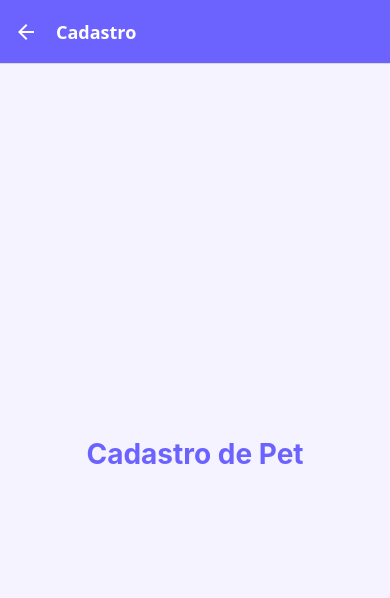
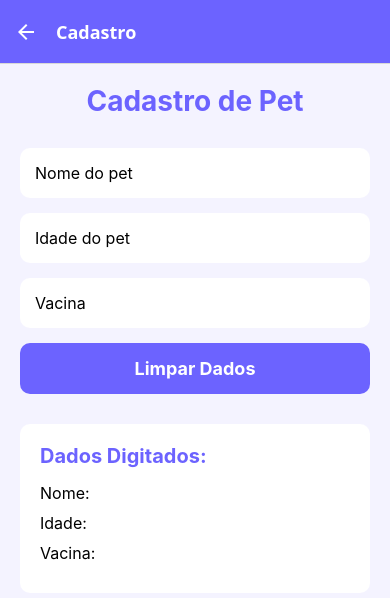
Before and after one commit to FelipeAugusto99/SP01MOBILE-SUPERNOVA-VET, a React Native app: screen /Cadastro in a window 390 px wide. Shown: the top 598 px of the page. Built offline with nearby package versions, Linux system fonts and the light colour scheme.

Commit message:
atualizando CadastroScreen,js, adicionando usestate

```diff
--- a/src/screens/CadastroScreen.js
+++ b/src/screens/CadastroScreen.js
@@ -1,24 +1,138 @@
-import { StyleSheet, Text, View } from 'react-native';
+import { useState } from 'react';
+
+import {
+    StyleSheet,
+    Text,
+    TextInput,
+    TouchableOpacity,
+    View,
+} from 'react-native';
 
 export default function CadastroScreen() {
+
+  const [nomePet, setNomePet] = useState('');
+  const [idadePet, setIdadePet] = useState('');
+  const [vacinaPet, setVacinaPet] = useState('');
+
+  function limparFormulario() {
+    setNomePet('');
+    setIdadePet('');
+    setVacinaPet('');
+  }
+
   return (
     <View style={styles.container}>
+
       <Text style={styles.title}>Cadastro de Pet</Text>
+
+      <TextInput
+        style={styles.input}
+        placeholder="Nome do pet"
+        value={nomePet}
+        onChangeText={setNomePet}
+      />
+
+      <TextInput
+        style={styles.input}
+        placeholder="Idade do pet"
+        value={idadePet}
+        onChangeText={setIdadePet}
+      />
+
+      <TextInput
+        style={styles.input}
+        placeholder="Vacina"
+        value={vacinaPet}
+        onChangeText={setVacinaPet}
+      />
+
+      <TouchableOpacity
+        style={styles.button}
+        onPress={limparFormulario}
+      >
+        <Text style={styles.buttonText}>
+          Limpar Dados
+        </Text>
+      </TouchableOpacity>
+
+      <View style={styles.resultado}>
+
+        <Text style={styles.resultadoTitulo}>
+          Dados Digitados:
+        </Text>
+
+        <Text style={styles.resultadoTexto}>
+          Nome: {nomePet}
+        </Text>
+
+        <Text style={styles.resultadoTexto}>
+          Idade: {idadePet}
+        </Text>
+
+        <Text style={styles.resultadoTexto}>
+          Vacina: {vacinaPet}
+        </Text>
+
+      </View>
+
     </View>
   );
 }
 
 const styles = StyleSheet.create({
+
   container: {
     flex: 1,
     backgroundColor: '#F4F3FF',
-    justifyContent: 'center',
-    alignItems: 'center',
+    padding: 20,
   },
 
   title: {
     fontSize: 28,
     fontWeight: 'bold',
     color: '#6C63FF',
+    marginBottom: 30,
+    textAlign: 'center',
   },
+
+  input: {
+    backgroundColor: '#fff',
+    padding: 15,
+    borderRadius: 10,
+    marginBottom: 15,
+    fontSize: 16,
+  },
+
+  button: {
+    backgroundColor: '#6C63FF',
+    padding: 15,
+    borderRadius: 10,
+    alignItems: 'center',
+    marginBottom: 30,
+  },
+
+  buttonText: {
+    color: '#fff',
+    fontSize: 18,
+    fontWeight: 'bold',
+  },
+
+  resultado: {
+    backgroundColor: '#fff',
+    padding: 20,
+    borderRadius: 10,
+  },
+
+  resultadoTitulo: {
+    fontSize: 20,
+    fontWeight: 'bold',
+    marginBottom: 15,
+    color: '#6C63FF',
+  },
+
+  resultadoTexto: {
+    fontSize: 16,
+    marginBottom: 10,
+  },
+
 });
```
